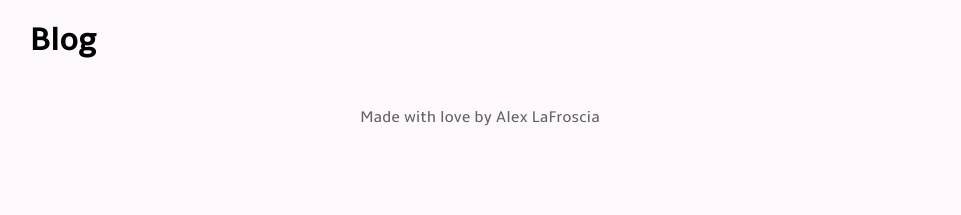
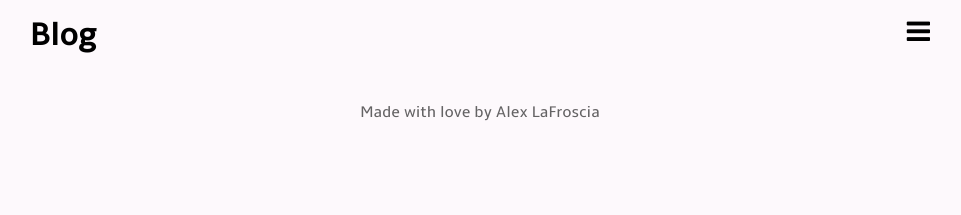
Before and after one commit to alexlafroscia/alexlafroscia.github.io, a Jekyll site: the page built from blog.html, in a window 1280 px wide. Shown: the top 215 px of the page, without its empty margins (160-1121 px from the left). Built offline with Jekyll 4.4.1, drawn with Linux system fonts in a browser that asks for light colours.

Commit message:
Swap out header

```diff
--- a/_layouts/list.html
+++ b/_layouts/list.html
@@ -4,7 +4,7 @@ layout: site
 
 {% include navigation.html %}
 
-<div class="invisi-box">
+<header>
   <h1>
     {{ page.title }}
 
@@ -13,7 +13,9 @@ layout: site
     {% endif %}
   </h1>
 
-</div>
+  <i class="fa fa-bars"></i>
+
+</header>
 
 {{ content }}
 
--- a/_sass/_layout.scss
+++ b/_sass/_layout.scss
@@ -19,6 +19,34 @@ nav {
   @extend %page-width;
 }
 
+header {
+  @extend %page-width;
+
+  overflow: hidden;
+  margin: {
+    top: 1em;
+    bottom: 1em;
+  }
+
+  > h1 {
+    float: left;
+    margin: 0;
+  }
+
+  > .fa-bars {
+    float: right;
+    font-size: 1.7em;
+    line-height: 32px;
+    cursor: pointer;
+    @include transform(rotate(0deg));
+    @include transition("transform, -webkit-transform", .5s);
+
+    &.rotated {
+      @include transform(rotate(90deg));
+    }
+  }
+}
+
 footer {
   @extend %page-width;
 
--- a/index.html
+++ b/index.html
@@ -1,5 +1,5 @@
 ---
-layout: homepage
+layout: site
 ---
 
 <div class="invisi-box homepage">
```
